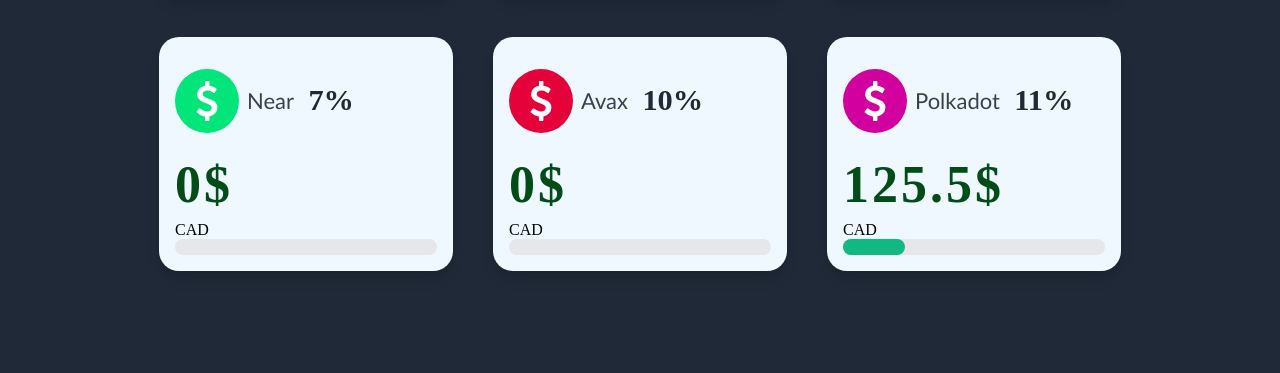
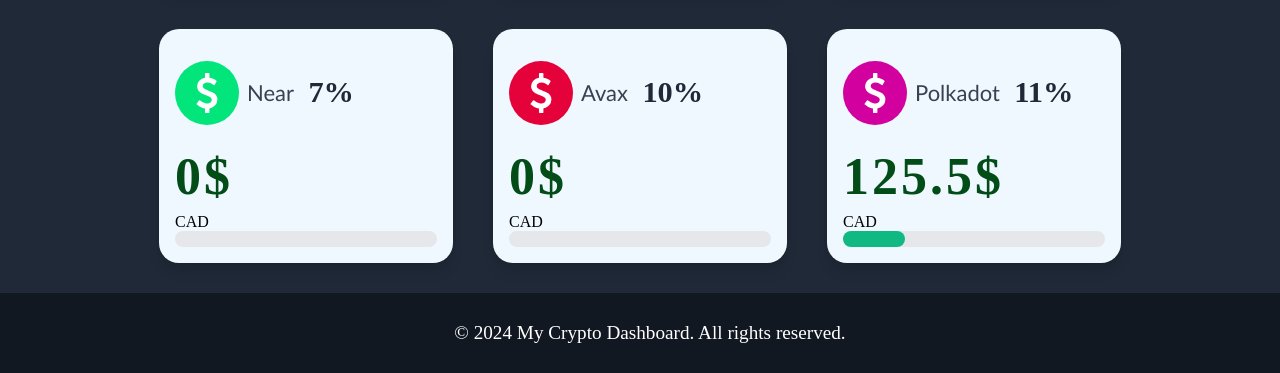
Before and after one commit to tromp86/cryptoPortfolio, a plain HTML site: page index.html in a window 1280 px wide. Shown: the part 676-1049 px from the top of the page. Before the commit the page ends 975 px from the top, so only its background shows below. Drawn offline with Linux system fonts and the light colour scheme.

Commit message:
Add files via upload

```diff
--- a/index.html
+++ b/index.html
@@ -272,7 +272,66 @@
   </div>
 </div>
 
+
+<!-- <div class="card">
+  <div class="title">
+    <span class="colorPolkadot">
+      <svg
+        width="50"
+        fill="currentColor"
+        height="50"
+        viewBox="0 0 1792 1792"
+        xmlns="http://www.w3.org/2000/svg"
+      >
+        <path
+          d="M1362 1185q0 153-99.5 263.5t-258.5 136.5v175q0 14-9 23t-23 9h-135q-13 0-22.5-9.5t-9.5-22.5v-175q-66-9-127.5-31t-101.5-44.5-74-48-46.5-37.5-17.5-18q-17-21-2-41l103-135q7-10 23-12 15-2 24 9l2 2q113 99 243 125 37 8 74 8 81 0 142.5-43t61.5-122q0-28-15-53t-33.5-42-58.5-37.5-66-32-80-32.5q-39-16-61.5-25t-61.5-26.5-62.5-31-56.5-35.5-53.5-42.5-43.5-49-35.5-58-21-66.5-8.5-78q0-138 98-242t255-134v-180q0-13 9.5-22.5t22.5-9.5h135q14 0 23 9t9 23v176q57 6 110.5 23t87 33.5 63.5 37.5 39 29 15 14q17 18 5 38l-81 146q-8 15-23 16-14 3-27-7-3-3-14.5-12t-39-26.5-58.5-32-74.5-26-85.5-11.5q-95 0-155 43t-60 111q0 26 8.5 48t29.5 41.5 39.5 33 56 31 60.5 27 70 27.5q53 20 81 31.5t76 35 75.5 42.5 62 50 53 63.5 31.5 76.5 13 94z"
+        ></path>
+      </svg>
+    </span>
+    <p class="title-text">Polkadot</p>
+    <p class="percent">11%</p>
+  </div>
+  <div class="data">
+    <p id="numberDot">0$</p>
+    <span>CAD</span>
+    <div class="range range9">
+      <div class="fill"></div>
+    </div>
+  </div>
+</div>
+
+
+<div class="card">
+  <div class="title">
+    <span class="colorPolkadot">
+      <svg
+        width="50"
+        fill="currentColor"
+        height="50"
+        viewBox="0 0 1792 1792"
+        xmlns="http://www.w3.org/2000/svg"
+      >
+        <path
+          d="M1362 1185q0 153-99.5 263.5t-258.5 136.5v175q0 14-9 23t-23 9h-135q-13 0-22.5-9.5t-9.5-22.5v-175q-66-9-127.5-31t-101.5-44.5-74-48-46.5-37.5-17.5-18q-17-21-2-41l103-135q7-10 23-12 15-2 24 9l2 2q113 99 243 125 37 8 74 8 81 0 142.5-43t61.5-122q0-28-15-53t-33.5-42-58.5-37.5-66-32-80-32.5q-39-16-61.5-25t-61.5-26.5-62.5-31-56.5-35.5-53.5-42.5-43.5-49-35.5-58-21-66.5-8.5-78q0-138 98-242t255-134v-180q0-13 9.5-22.5t22.5-9.5h135q14 0 23 9t9 23v176q57 6 110.5 23t87 33.5 63.5 37.5 39 29 15 14q17 18 5 38l-81 146q-8 15-23 16-14 3-27-7-3-3-14.5-12t-39-26.5-58.5-32-74.5-26-85.5-11.5q-95 0-155 43t-60 111q0 26 8.5 48t29.5 41.5 39.5 33 56 31 60.5 27 70 27.5q53 20 81 31.5t76 35 75.5 42.5 62 50 53 63.5 31.5 76.5 13 94z"
+        ></path>
+      </svg>
+    </span>
+    <p class="title-text">Polkadot</p>
+    <p class="percent">11%</p>
+  </div>
+  <div class="data">
+    <p id="numberDot">0$</p>
+    <span>CAD</span>
+    <div class="range range9">
+      <div class="fill"></div>
+    </div>
+  </div>
+</div> -->
+
     </main>
+    <footer>
+      <p>&copy; 2024 My Crypto Dashboard. All rights reserved.</p>
+  </footer>
     <script src="./main.js"></script>
   </body>
 </html>
--- a/style.css
+++ b/style.css
@@ -1,5 +1,8 @@
 body {
   background-color: #1f2937;
+  margin: 0;
+  padding: 0;
+  overflow-x: hidden;
 }
 section {
   display: flex;
@@ -151,7 +154,18 @@ h1 {
 #total {
   color: azure;
 }
-
+footer {
+  background-color: #121821;
+  color: #fff;
+  text-align: center;
+  padding: 10px;
+  /* position: absolute; */
+  /* position: fixed; */
+  bottom: 0;
+  width: 100%;
+  font-size: 1.2rem;
+  margin-top: 10px;
+}
 @media (max-width: 680px) {
   section {
     display: flex;
```
